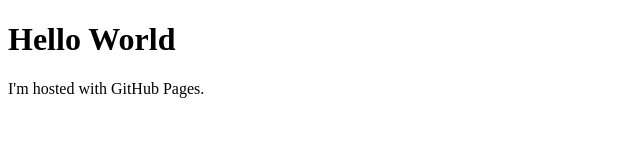
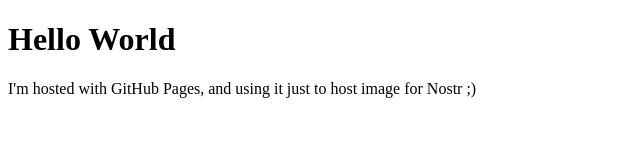
Before and after one commit to danlatorre/danlatorre.github.io, a plain HTML site: page index.html in a window 1280 px wide. Shown: the whole page, without its empty margins (0-640 px from the left). Drawn offline with Linux system fonts and the light colour scheme.

Commit message:
Update index.html

```diff
--- a/index.html
+++ b/index.html
@@ -2,6 +2,6 @@
 <html>
 <body>
 <h1>Hello World</h1>
-<p>I'm hosted with GitHub Pages.</p>
+<p>I'm hosted with GitHub Pages, and using it just to host image for Nostr ;)</p>
 </body>
 </html>
```
